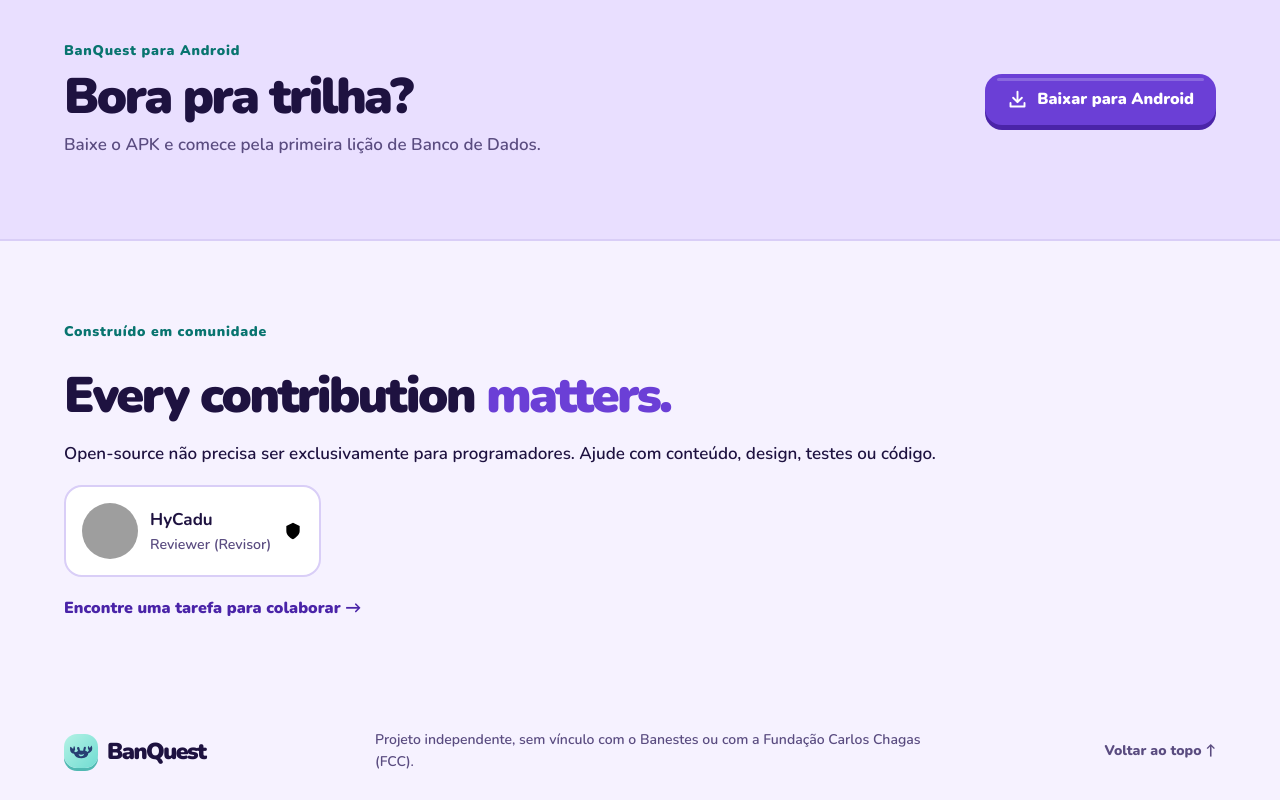
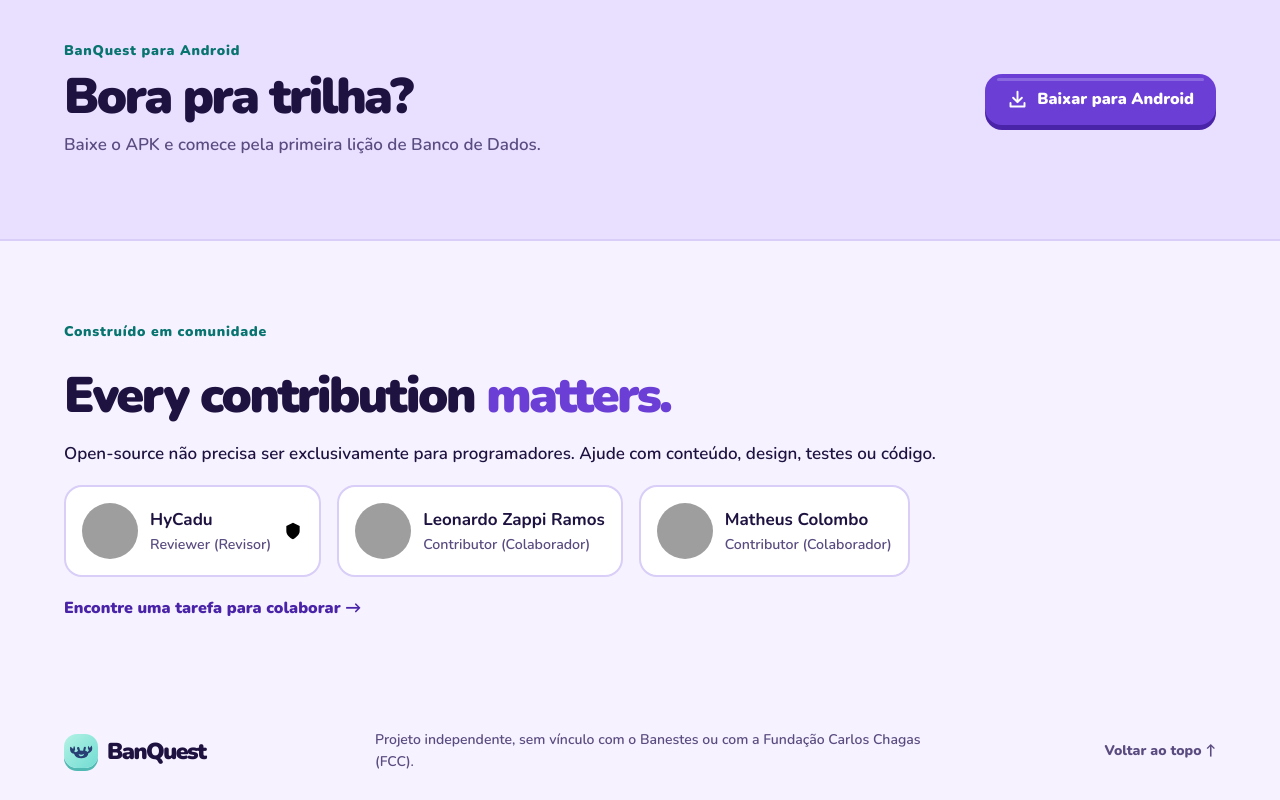
Before and after one commit to HyCadu/banQuest, a plain HTML site: page site-banquest/dist/index.html in a window 1280 px wide. Shown: the part 4151-4951 px from the top of the page. Drawn offline with Linux system fonts and the light colour scheme; no server answers; grey boxes are pictures that could not be loaded.

Commit message:
Adiciona colaboradores ao mural do site
Co-authored-by: Copilot <223556219+Copilot@users.noreply.github.com>

```diff
--- a/site-banquest/dist/index.html
+++ b/site-banquest/dist/index.html
@@ -75,7 +75,7 @@
       <aside class="privacy"><svg><use href="#shield"/></svg><h3>Seu progresso e sua privacidade</h3><p>Você entra com um código enviado por e-mail. Os outros jogadores veem apenas apelido, personagem, XP da semana e ofensiva. Seu e-mail fica privado.</p><p>O app é gratuito, sem anúncios e sem rastreamento publicitário ou de uso.</p></aside>
     </section>
     <section class="get" id="baixar"><div class="wrap get-inner"><div><p class="overline">BanQuest para Android</p><h2>Bora pra trilha?</h2><p>Baixe o APK e comece pela primeira lição de Banco de Dados.</p></div><a class="button primary" data-apk href="https://fheldagijfrqqgjjfcdt.supabase.co/storage/v1/object/public/apk/banquest-0.12.0.apk"><svg><use href="#down"/></svg>Baixar para Android</a></div></section>
-  <section class="section wrap dcm-contributors" id="contributors"><p class="overline">Construído em comunidade</p><h2>Every contribution <em>matters.</em></h2><p>Open-source não precisa ser exclusivamente para programadores. Ajude com conteúdo, design, testes ou código.</p><div class="dcm-people"><a href="https://github.com/HyCadu"><img src="https://github.com/HyCadu.png?size=96" alt="" loading="lazy"><span><strong>HyCadu</strong><small>Reviewer (Revisor)</small></span><svg role="img" aria-label="Perfil verificado" width="20" height="20"><use href="#shield"/></svg></a></div><p><a class="text-link" href="https://github.com/HyCadu/banQuest/issues">Encontre uma tarefa para colaborar →</a></p></section>
+  <section class="section wrap dcm-contributors" id="contributors"><p class="overline">Construído em comunidade</p><h2>Every contribution <em>matters.</em></h2><p>Open-source não precisa ser exclusivamente para programadores. Ajude com conteúdo, design, testes ou código.</p><div class="dcm-people"><a href="https://github.com/HyCadu"><img src="https://github.com/HyCadu.png?size=96" alt="" loading="lazy"><span><strong>HyCadu</strong><small>Reviewer (Revisor)</small></span><svg role="img" aria-label="Perfil verificado" width="20" height="20"><use href="#shield"/></svg></a><a href="https://github.com/LeonardoZappiRamos"><img src="https://github.com/LeonardoZappiRamos.png?size=96" alt="" loading="lazy"><span><strong>Leonardo Zappi Ramos</strong><small>Contributor (Colaborador)</small></span></a><a href="https://github.com/mathcolombo"><img src="https://github.com/mathcolombo.png?size=96" alt="" loading="lazy"><span><strong>Matheus Colombo</strong><small>Contributor (Colaborador)</small></span></a></div><p><a class="text-link" href="https://github.com/HyCadu/banQuest/issues">Encontre uma tarefa para colaborar →</a></p></section>
   </main>
   <footer class="wrap"><a class="brand" href="#inicio"><img src="assets/marca.svg" alt="">BanQuest</a><p>Projeto independente, sem vínculo com o Banestes ou com a Fundação Carlos Chagas (FCC).</p><a href="#inicio">Voltar ao topo ↑</a></footer>
   <dialog id="lightbox" aria-labelledby="lightbox-title"><div class="dialog-head"><h2 id="lightbox-title">Tela do aplicativo</h2><button id="dismiss" aria-label="Fechar ampliação">×</button></div><img id="full-screen" alt=""></dialog>
```
